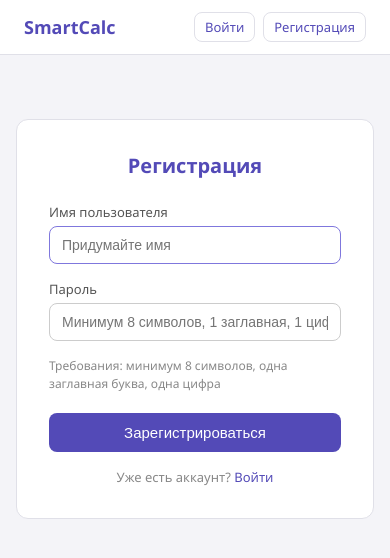
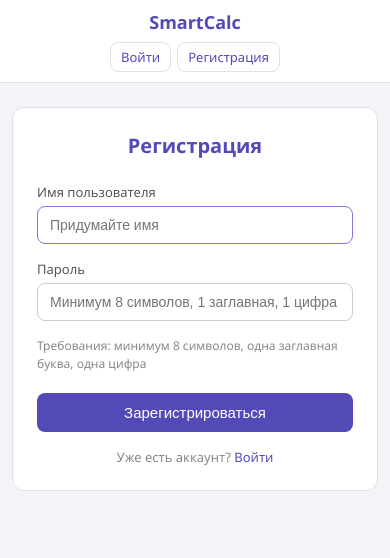
Before and after one commit to yufey28-dev/smartcalc, a Flask app: page /register in a window 390 px wide. Shown: the top 558 px of the page. Run offline with Flask 3, Linux system fonts and the light colour scheme.

Commit message:
mobile responsive

```diff
--- a/static/style.css
+++ b/static/style.css
@@ -394,13 +394,80 @@ body {
   border-bottom: none;
 }
 
-/* Адаптив */
-@media (max-width: 500px) {
-  .sym-grid {
-    grid-template-columns: repeat(4, 1fr);
+/* Адаптив для телефонов */
+@media (max-width: 600px) {
+
+  .navbar {
+    flex-direction: column;
+    gap: 8px;
+    padding: 10px 16px;
   }
+
+  .navbar-links {
+    flex-wrap: wrap;
+    justify-content: center;
+    gap: 6px;
+  }
+
   .navbar-links a {
     padding: 5px 10px;
     font-size: 13px;
   }
+
+  .container {
+    padding: 0 10px;
+    margin: 1rem auto;
+  }
+
+  .sym-grid {
+    grid-template-columns: repeat(4, 1fr);
+  }
+
+  .var-btn {
+    padding: 5px 12px;
+    font-size: 13px;
+  }
+
+  .expr-row {
+    flex-direction: column;
+  }
+
+  .clear-btn {
+    width: 100%;
+  }
+
+  .notebook {
+    padding: 1rem;
+  }
+
+  .notebook-line {
+    font-size: 14px;
+  }
+
+  .integral-sign {
+    font-size: 24px;
+  }
+
+  .auth-wrap {
+    margin: 1.5rem auto;
+    padding: 0 12px;
+  }
+
+  .auth-card {
+    padding: 1.5rem;
+  }
+
+  .history-table {
+    display: block;
+    overflow-x: auto;
+    white-space: nowrap;
+  }
+
+  .card {
+    padding: 1rem;
+  }
+
+  .ai-card {
+    padding: 0.9rem 1rem;
+  }
 }
```
